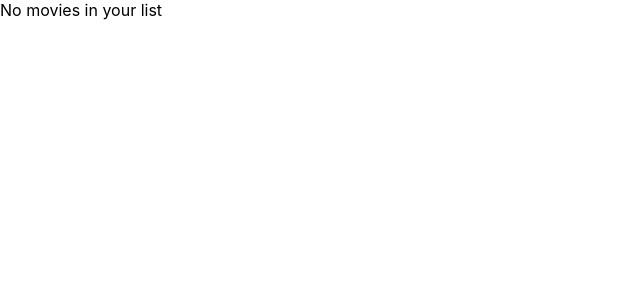
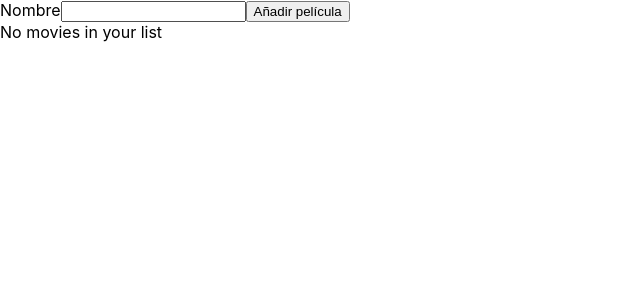
Before and after one commit to albertobeiz/atdd-en-el-front, a React (Create React App) app: page / in a window 1280 px wide. Shown: the top 300 px of the page, without its empty margins (0-640 px from the left). Built offline with nearby package versions, Linux system fonts and the light colour scheme.

Commit message:
Complete second step

```diff
--- a/src/App.js
+++ b/src/App.js
@@ -1,7 +1,13 @@
-import './App.css';
+import "./App.css";
+import AddMovieForm from "./Components/AddMovieForm";
 
 function App() {
-  return <div>No movies in your list</div>;
+  return (
+    <div>
+      <AddMovieForm />
+      <div>No movies in your list</div>
+    </div>
+  );
 }
 
 export default App;
--- a/src/Components/AddMovieForm.js
+++ b/src/Components/AddMovieForm.js
@@ -1,5 +1,22 @@
+import { useState } from "react";
+
 const AddMovieForm = () => {
-  return <></>;
+  const [submitted, setSubmitted] = useState(false);
+  const [name, setName] = useState("");
+
+  const handleForm = (e) => {
+    e.preventDefault();
+    setSubmitted(true);
+  };
+
+  return (
+    <form onSubmit={handleForm}>
+      <label htmlFor="name">Nombre</label>
+      <input id="name" value={name} onChange={(e) => setName(e.target.value)} />
+      {submitted && !name && <div>El nombre es obligatorio</div>}
+      <button type="submit">Añadir película</button>
+    </form>
+  );
 };
 
 export default AddMovieForm;
```
Also changed, not shown: 2 other files (tests, documents, lock files or other folders).
